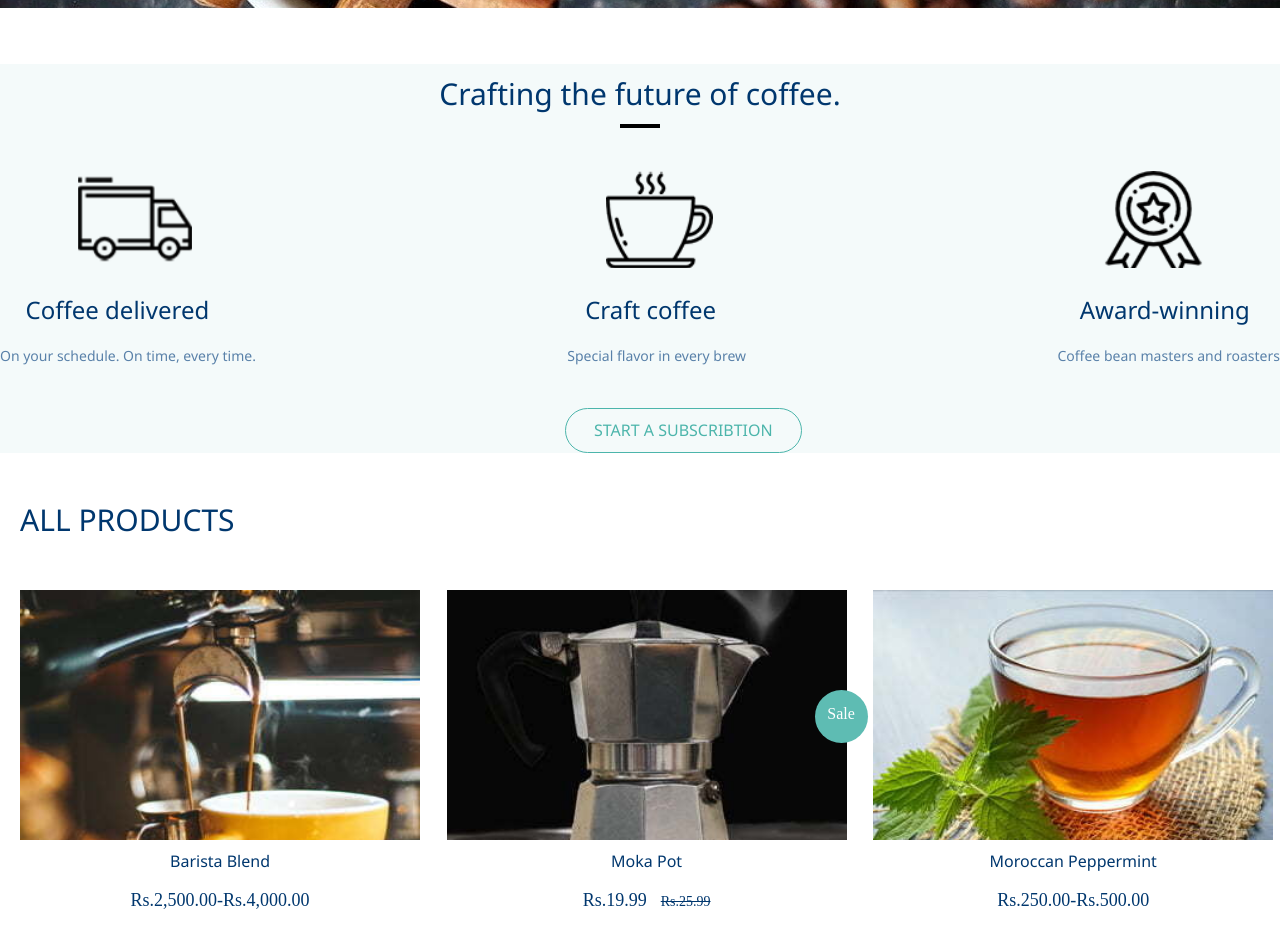
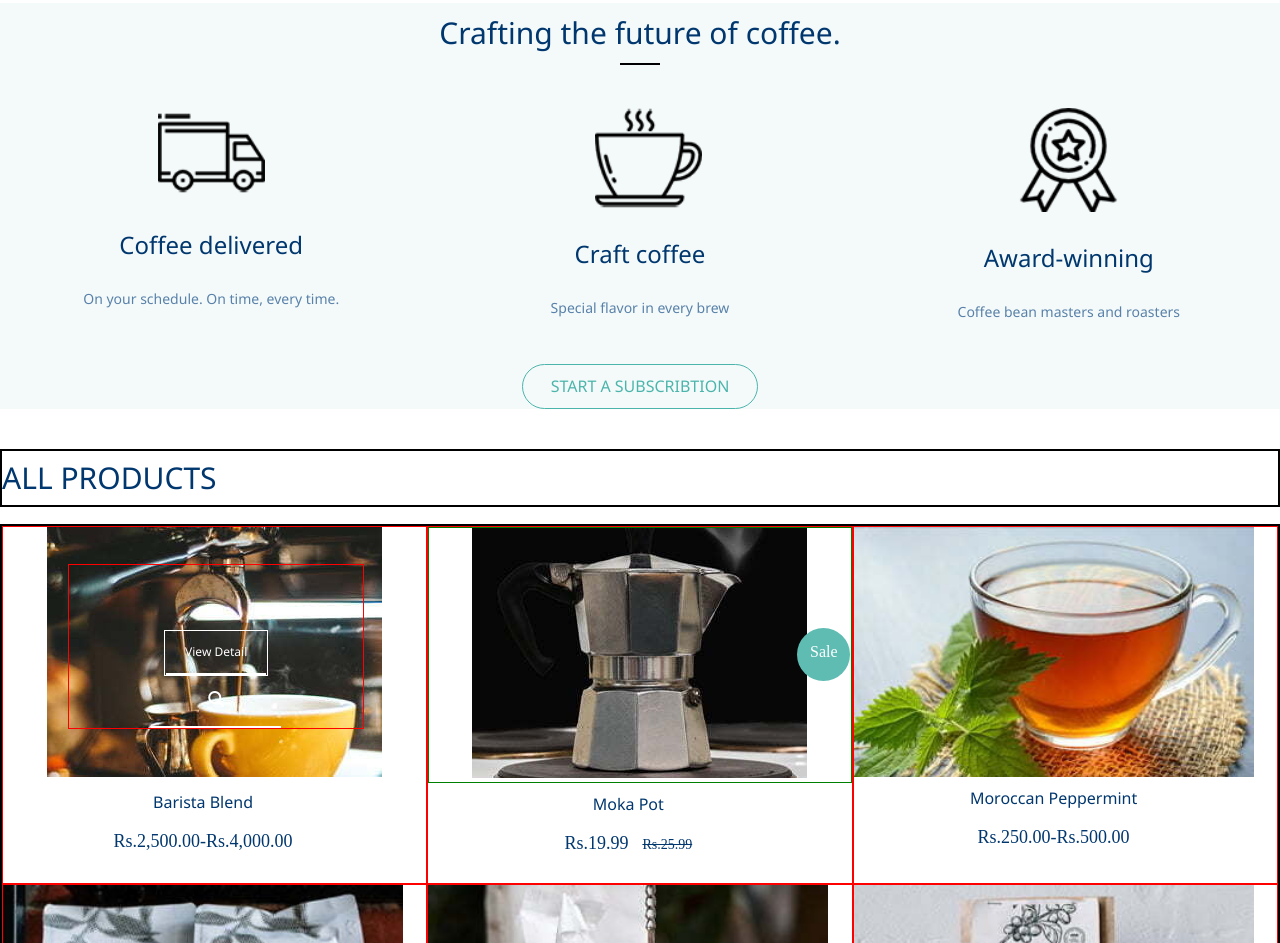
Before and after one commit to Yashwant1441/Black-slate, a plain HTML site: page Black-slate/index.html in a window 1280 px wide. Shown: the part 642-1585 px from the top of the page. Drawn offline with Linux system fonts and the light colour scheme.

Commit message:
Changes done in height and width

```diff
--- a/Black-slate/cart/cart.css
+++ b/Black-slate/cart/cart.css
@@ -0,0 +1,5 @@
+*{
+    box-sizing: border-box;
+    margin: 0px;
+    padding: 0px;
+}
--- a/Black-slate/index.html
+++ b/Black-slate/index.html
@@ -36,7 +36,7 @@
                     <a href="">
                         <i class="fa-solid fa-magnifying-glass"></i>
                     </a>
-                    <a href=""><i class="fa-solid fa-cart-plus"></i></a>
+                    <a href="cart/cart.html"><i class="fa-solid fa-cart-plus"></i></a>
                 </div>
             </div>
         </div>
@@ -80,15 +80,19 @@
 
 
      <section class="fluid">
+        <div class="heading0">
             <div class="heading">
                 <h2>Crafting the future of coffee.</h2>
             </div>
             <div class="underline"></div>
 
+
             <div class="container">
                 <div class="mainbox">
                     <div class="box2">
-                    <div class="smallbox1"></div>
+                        <div class="smallbox1">
+                            <img src="images/section-1/truck.png" alt="">
+                        </div>
                         <div class="smallbox2">
                             <h3>Coffee delivered</h3>
                         </div>
@@ -97,7 +101,9 @@
                         </div>
                     </div>
                     <div class="box2">
-                    <div class="smallbox1-1"></div>
+                        <div class="smallbox1-1">
+                            <img src="images/section-1/tea.png" alt="">
+                        </div>
                         <div class="smallbox2">
                             <h3>Craft coffee</h3>
                         </div>
@@ -106,7 +112,9 @@
                         </div>
                     </div>
                     <div class="box2">
-                    <div class="smallbox1-1-1"></div>
+                        <div class="smallbox1-1-1">
+                            <img src="images/section-1/medal.png" alt="">
+                        </div>
                         <div class="smallbox2">
                             <h3>Award-winning</h3>
                         </div>
@@ -119,16 +127,19 @@
                     <a href="">START A SUBSCRIBTION</a>
                 </div>
             </div>
+        </div>
     </section>
 
 
     <section>
+        <div class="heading0">
             <div class="heading2">
                 <h2>ALL PRODUCTS</h2>
             </div>
             <div class="mainbox3">
                 <div class="box3">
                     <div class="mainbox4">
+                        <img src="images/section-2/yellowcup.jpg" alt="">
                         <div class="display2">
                             <div class="insidehover">
                                 <a href="Barista/barista.html">View Detail</a>
@@ -149,6 +160,7 @@
                 </div>
                 <div class="box4">
                     <div class="mainbox4-4">
+                        <img src="images/section-2/jar.jpg" alt="">
                         <div class="display3">
                             <div class="insidehover">
                                 <a href="moka/moka.html">View Detail</a>
@@ -253,7 +265,7 @@
                 </div>
                 <h4></h4>
             </div>
-
+        </div>
     </section>
 
 
--- a/Black-slate/style.css
+++ b/Black-slate/style.css
@@ -3,7 +3,6 @@
     margin: 0px;
     padding: 0px;
     transition: all,0.5s;
-    /* flex-wrap: wrap; */
 }
 
 
@@ -12,44 +11,36 @@
 
 
 .header{
-    max-width: 1320px;
-    /* box-shadow: rgba(0, 0, 0, 0.24) 0px 3px 8px; */
+    width: 100%;
+    box-shadow: rgba(0, 0, 0, 0.24) 0px 3px 8px;
     height: 100px;
     padding: 7px;
     margin: auto;
-    display: flex;
-    flex-wrap: wrap;
+    position: fixed;
+    top: 0;
+    background-color: white;
 }
 .container{
-    max-width: 1320px;
-    /* border: 2px solid black; */
-    margin:auto;
-    /* padding: 2px; */
-    display: flex;
-    flex-wrap: wrap;
+    width: 100%;
 }
 .container-fluid{
-    /* border: 1px solid red; */
-    /* width: 100%; */
-    padding: 10px 0px ;
-    margin: 10px auto;
+    width: 100%;
+    padding: 10px 10px ;
     display: flex;
     flex-wrap: wrap;
     justify-content: space-between;
+}
+@media{
+
 }
 .logo{
     font-size: 24px;
     font-family: sans-serif;
     color: #00376E;
-    /* border: 1px solid green; */
-    /* margin-left: 49px; */
-    padding: 10px;
+    padding: 10px 70px;
 }
 .nav1{
-    /* border: 1px solid green; */
     padding: 5px 30px;
-    /* margin-right: 20px; */
-    margin-left: 145px;
 }
 .nav1 a{
     padding: 5px 30px;
@@ -75,17 +66,17 @@
                         /* slide-bar */
 
 .slidecontainer{
-    /* border: 1px solid black; */
+    width: 100%;
     overflow: hidden;
     scroll-behavior: smooth;
+    margin-top: 100px;
+
 }
 .slider{
     display: flex;
-    height: 550px;
     width: 300%;
 }
 .images1{
-    /* border: 1px solid red; */
     width: 100%;
     background-image: url(images/slider/stick.jpg);
     background-size: cover;
@@ -121,7 +112,6 @@
     color:#4CB5AB ;
 }
 .images2{
-    /* border: 1px solid red; */
     width: 100%;
     background-image: url(images/slider/green.jpg);
     background-size: cover;
@@ -158,7 +148,6 @@
     color:#4CB5AB ;
 }
 .images3{
-    /* border: 1px solid red; */
     width: 100%;
     background-image: url(images/slider/cup.jpg);
     background-size: cover;
@@ -174,8 +163,7 @@
 .box1 a{
     padding: 8px;
     border-radius: 50%;
-    /* border: 1px solid red; */
-    display: block;
+    display: inline-block;
     width: 5px;
     height: 5px;
     box-shadow: rgba(99, 99, 99, 0.2) 0px 2px 8px 0px;
@@ -184,7 +172,6 @@
 }
 .box1 a:hover{
     background-color: rgba(225, 225, 225, .6);
-    color: #4CB5AB;
 }
 .inerbox{
     /* border: 1px solid red; */
@@ -228,10 +215,12 @@
                     /* -----crafting----- */
 
 
-
+.heading0{
+    max-width: 1320px;
+    margin: auto;
+}
 .heading{
-    /* border: 2px solid black; */
-    max-width: 1320px;
+    width: 100%;
     height: 60px;
     margin: auto;
     margin-top: 30px;
@@ -251,14 +240,16 @@
     margin: auto;
 }
 .underline{
-    border: 2px solid black;
+    border-bottom: 2px solid black;
     width: 40px;
     margin: auto;
     margin-bottom: 40px;
 }
+.container{
+    width: 100%;
+}
 .mainbox{
-    /* border: 1px solid black; */
-    width: 1320px;
+    width: 100%;
     margin: auto;
     display: flex;
     justify-content: space-between;
@@ -266,46 +257,24 @@
 }
 .box2{
     /* border: 1px solid red; */
-    /* width: 30%; */
-    height: 200px;
+    width: 33%;
     display: flex;
     flex-direction: column;
-    flex-wrap: wrap;
 }
 .smallbox1{
-    /* border: 1px solid green; */
-    width: 135px;
-    height: 100px;
     align-self: center;
-    background-image: url(images/section-1/truck.png);
-    background-size: cover;
-    display: flex;
-    flex-wrap: wrap;
 }
 .smallbox1-1{
-    /* border: 1px solid green; */
-    width: 135px;
-    height: 100px;
     align-self: center;
-    background-image: url(images/section-1/tea.png);
-
 }
 .smallbox1-1-1{
-    /* border: 1px solid green; */
-    width: 135px;
-    height: 100px;
     align-self: center;
-    background-image: url(images/section-1/medal.png);
-    background-repeat: no-repeat;
 }
 .smallbox2{
     /* border: 1px solid green; */
-    width: 80%;
-    height: 75px;
+    text-align: center;
     align-self: center;
     padding: 20px 0px;
-    display: flex;
-
 }
 .smallbox2 h3{
     font-size: 24px;
@@ -327,14 +296,9 @@
 }
 .smallbox3{
     /* border: 1px solid green; */
-    width: 100%;
-    height: 25px;
 }
 .mainbox2{
-    /* border: 1px solid black;
-    width: 200px;
-    height: 50px; */
-    margin-left: 565px;
+    width: 100%;
     text-align: center;
     margin-top: 40px;
 }
@@ -359,52 +323,49 @@
 .fluid{
     background-color: #F4FAFA;
 }
+
+
+
+/* ---------------------all products------------------------------- */
+
+
+
+
 .mainbox3{
-    /* border: 2px solid black; */
-    max-width: 1320px;
+    border: 2px solid black;
+    width: 100%;
     display: flex;
-    margin: auto;
     flex-wrap: wrap;
-    /* justify-content: space-between; */
-}
-.mainbox3 > div{
-    padding: 20px;
 }
 .box3{
-    /* border: 1px solid red; */
+    border: 1px solid red;
     width: 33.33%;
-    /* margin-bottom: 100PX; */
 }
 .box4{
-    /* border: 1px solid red; */
+    border: 1px solid red;
     width: 33.33%;
 }
 .box5{
-    /* border: 1px solid red; */
+    border: 1px solid red;
     width: 33.33%;
 }
 .box6{
-    /* border: 1px solid red; */
+    border: 1px solid red;
     width: 33.33%;
 }
 .box7{
-    /* border: 1px solid red; */
+    border: 1px solid red;
     width: 33.33%;
 }
 .box8{
-    /* border: 1px solid red; */
+    border: 1px solid red;
     width: 33.33%;
 }
 .heading2{
-    /* border: 2px solid black; */
-    max-width: 1320px;
-    height: 60px;
-    margin: auto;
+    border: 2px solid black;
+    width: 100%;
     margin-top: 40px;
-    /* text-align: center; */
     margin-bottom: 17px;
-    display: flex;
-    flex-wrap: wrap;
 }
 
 .heading2 h2{
@@ -414,28 +375,23 @@
     line-height: 1.8;
     letter-spacing: normal;
     font-weight: normal;
-    margin-left: 20px;
+    /* margin-left: 20px; */
 }
 .mainbox4{
     /* border: 1px solid green; */
-    width: 400px;
-    height: 250px;
-    /* margin-left: 30px;  */
-    background-image: url(images/section-2/yellowcup.jpg);
-    background-size: cover;
     position: relative;
+    text-align: center;
 }
 .display2{
-    /* border: 1px solid red; */
-    width: 320px;
-    height: 190px;
+    border: 1px solid red;
+    width: 70%;
     position: absolute;
     top: 37px;
-    left: 37px;
+    left: 65px;
     display: flex;
     flex-direction: column;
     align-items: center;
-    opacity: 0;
+    opacity: 1;
 
 }
 .smallmag{
@@ -493,22 +449,17 @@
     background-color: transparent;
 }
 .mainbox4-4{
-    /* border: 1px solid green; */
-    width: 400px;
-    height: 250px;
-    /* margin-left: 30px; */
-    background-image: url(images/section-2/jar.jpg);
-    background-size: cover;
+    border: 1px solid green;
+    text-align: center;
     position: relative;
-    display: flex;
 }
 .display3{
         /* border: 1px solid red; */
-        width: 320px;
+        width: 290px;
         height: 190px;
         position: absolute;
         top: 37px;
-        left: 37px;
+        left: 72px;
         display: flex;
         flex-direction: column;
         align-items: center;
```
Also changed, not shown: Black-slate/cart/cart.html (+26 -0 lines). Lines whose indentation alone changed are shown as unchanged.
